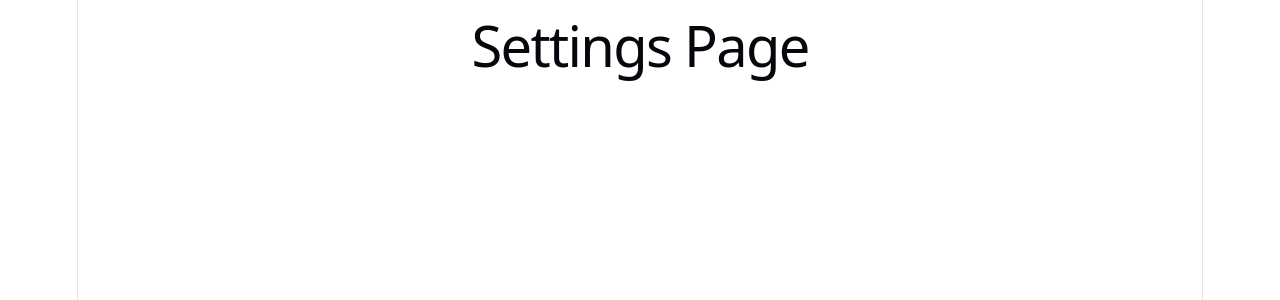
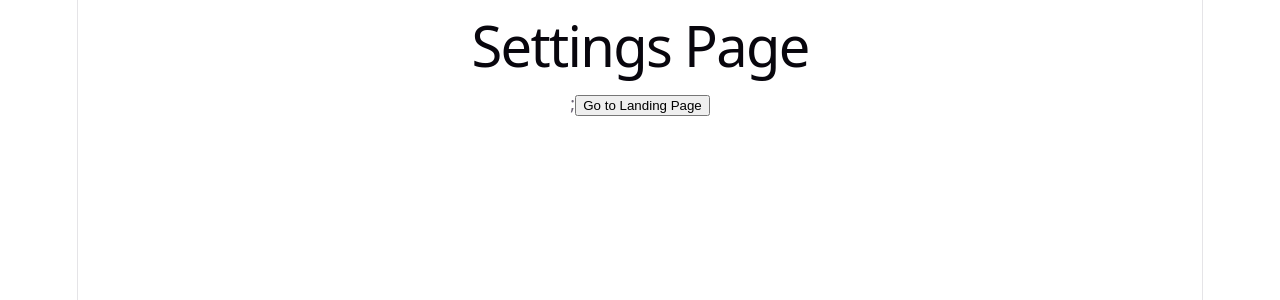
Before and after one commit to Rizkytryhght/persib-chatbot-frontend, a React (Vite) app: page /settings in a window 1280 px wide. Shown: the top 300 px of the page. Built offline with nearby package versions, Linux system fonts and the light colour scheme.

Commit message:
early test untuk setup route dengan button sederhana. -rizky

```diff
--- a/src/pages/LandingPage.jsx
+++ b/src/pages/LandingPage.jsx
@@ -1,6 +1,16 @@
 // Landing.jsx
-function LandingPage() {
-  return <h1>Landing Page</h1>;
+import { Link } from "react-router-dom";
+
+function LandingPage(){
+  return(
+    <div>
+      <h1>Landing Page</h1>
+
+      <Link to="/profile">
+        <button>Go to Profile</button>
+      </Link>
+    </div>
+  );
 }
 
 export default LandingPage;
--- a/src/pages/Profile.jsx
+++ b/src/pages/Profile.jsx
@@ -1,6 +1,16 @@
 // Landing.jsx
+import { Link } from "react-router-dom";
+
 function Profile() {
-  return <h1>Profile Page</h1>;
+  return (
+    <div>
+      <h1>Profile Page</h1>;
+
+      <Link to="/settings">
+        <button>Go to settings </button>
+      </Link>
+    </div>
+  );
 }
 
 export default Profile;
--- a/src/pages/Settings.jsx
+++ b/src/pages/Settings.jsx
@@ -1,6 +1,16 @@
 // Landing.jsx
+import { Link } from "react-router-dom";
+
 function Settings() {
-  return <h1>Settings Page</h1>;
+  return (
+    <div>
+      <h1>Settings Page</h1>;
+
+      <Link to="/">
+        <button>Go to Landing Page</button>
+      </Link>
+    </div>
+  );
 }
 
 export default Settings;
```
